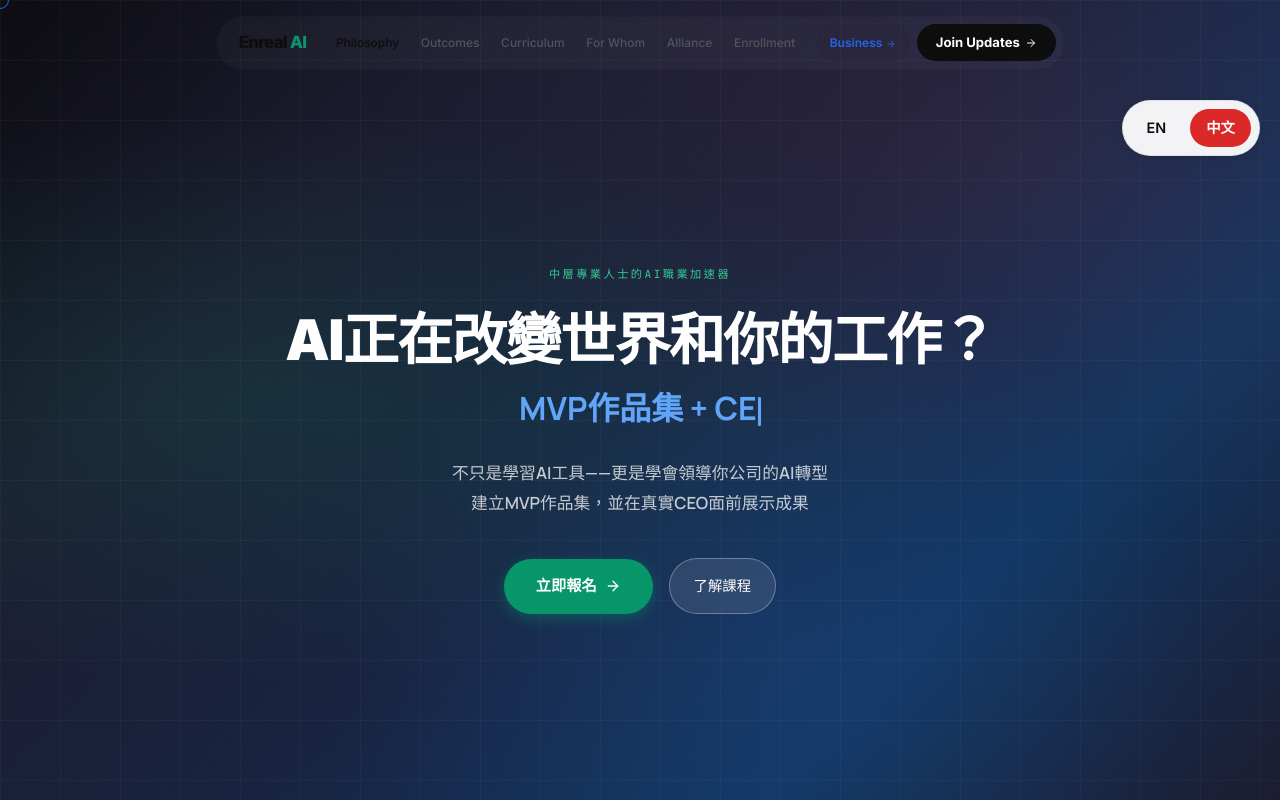
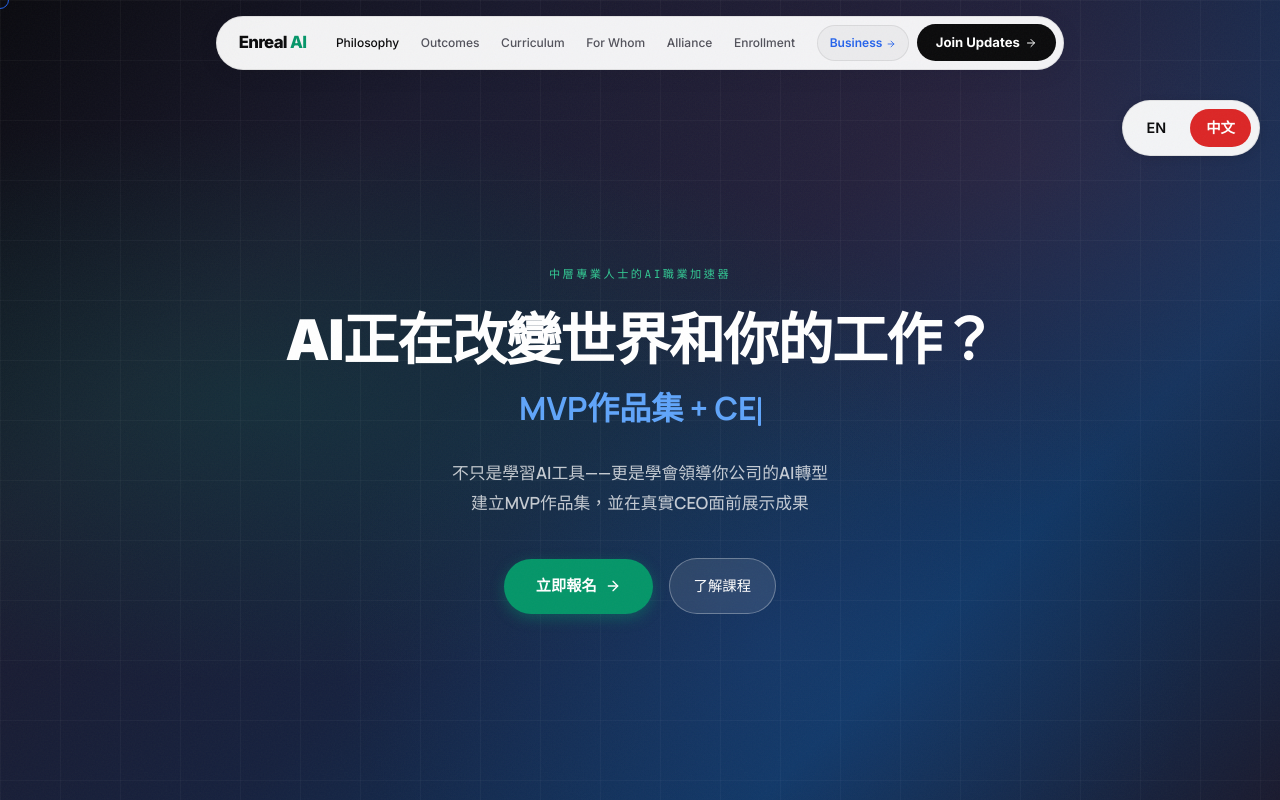
Before and after one commit to aibuddygame/enreal, a React (Vite) app: page /course in a window 1280 px wide. Shown: the top 800 px of the page. Built offline with nearby package versions, Linux system fonts and the light colour scheme.

Commit message:
design: navbar always shows solid white background for contrast

```diff
--- a/src/components/IndividualNavbar.jsx
+++ b/src/components/IndividualNavbar.jsx
@@ -67,10 +67,10 @@ export default function IndividualNavbar() {
                 display: 'flex', alignItems: 'center',
                 padding: '0.45rem 0.45rem 0.45rem 1.35rem',
                 borderRadius: 999,
-                background: scrolled ? 'rgba(255,255,255,0.85)' : 'rgba(255,255,255,0.03)',
-                backdropFilter: scrolled ? 'blur(24px) saturate(1.6)' : 'none',
-                border: scrolled ? `1px solid ${T.border}` : `1px solid ${T.border}`,
-                boxShadow: scrolled ? T.shadow : 'none',
+                background: 'rgba(255,255,255,0.95)',
+                backdropFilter: 'blur(24px) saturate(1.6)',
+                border: `1px solid ${T.border}`,
+                boxShadow: T.shadow,
                 transition: 'all 0.5s cubic-bezier(0.25,0.46,0.45,0.94)',
             }}>
                 {/* Logo — Enreal AI */}
```
